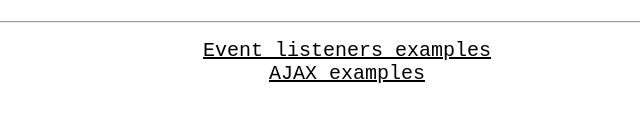
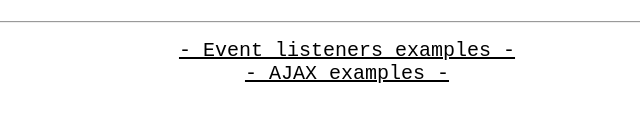
Before and after one commit to gabrielecanepa/es6, a website built with webpack: page index.html in a window 1280 px wide. Shown: the part 352-474 px from the top of the page, 313-953 px from the left. Built offline with nearby package versions, Linux system fonts and the light colour scheme.

Commit message:
Updated index

```diff
--- a/index.html
+++ b/index.html
@@ -12,8 +12,8 @@
     <hr/>
 
     <ul style="list-style-type: none;">
-      <li><a style="display: block; text-align: center; font: normal 20px monospace; color: black;" href="/event-listeners.html">Event listeners examples</a></li>
-      <li><a style="display: block; text-align: center; font: normal 20px monospace; color: black;" href="/ajax.html">AJAX examples</a></li>
+      <li><a style="display: block; text-align: center; font: normal 20px monospace; color: black;" href="/event-listeners.html">- Event listeners examples -</a></li>
+      <li><a style="display: block; text-align: center; font: normal 20px monospace; color: black;" href="/ajax.html">- AJAX examples -</a></li>
     </ul>
 
     <script src="build/application.js"></script>
```
